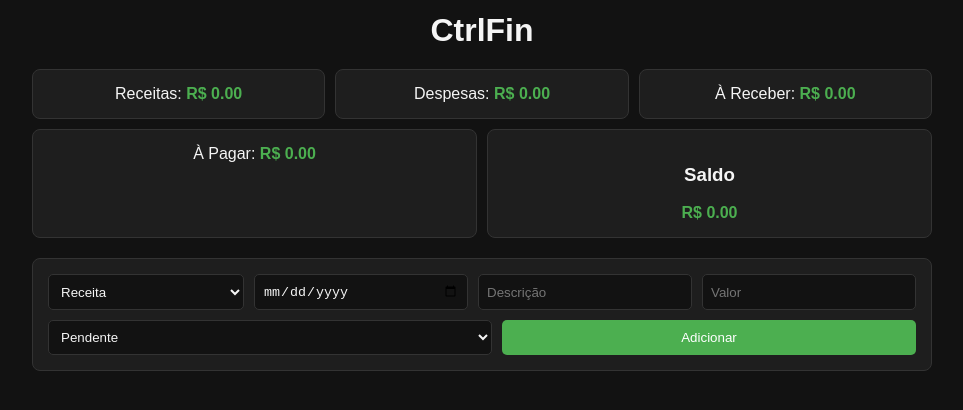
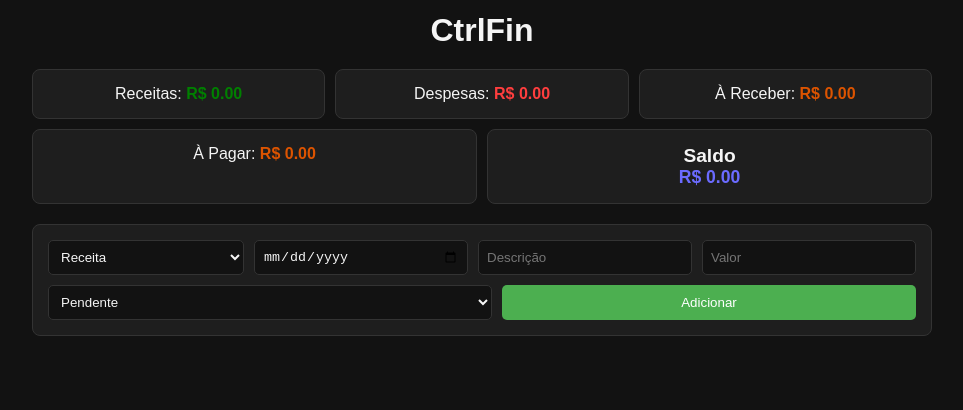
Before and after one commit to deoliveiratech/control-fin, a React (Vite) app: page / in a window 1280 px wide. Shown: the top 410 px of the page, without its empty margins (158-1121 px from the left). Built offline with nearby package versions, Linux system fonts and the light colour scheme; no server answers; the database is empty.

Commit message:
Refinamento Layout - Cores

```diff
--- a/src/App.css
+++ b/src/App.css
@@ -48,6 +48,11 @@ h1 {
   cursor: pointer;
 }
 
+.card h3 {
+  margin: 0;
+  font-size: 1.2rem;
+  color: var(--text-color);
+}
 .card strong {
   color: var(--accent-color);
 }
--- a/src/pages/Dashboard.jsx
+++ b/src/pages/Dashboard.jsx
@@ -62,23 +62,23 @@ function Dashboard() {
       <div className="dashboard">
         <div className="card" onClick={() => handleNavigate('receitas')}>
           Receitas:
-          <strong> R$ {totalReceitas.toFixed(2)}</strong>
+          <strong style={{color: 'green'}}> R$ {totalReceitas.toFixed(2)}</strong>
         </div>
         <div className="card" onClick={() => handleNavigate('despesas')}>
           Despesas:
-          <strong> R$ {totalDespesas.toFixed(2)}</strong>
+          <strong style={{color: '#ff3e3e'}}> R$ {totalDespesas.toFixed(2)}</strong>
         </div>
         <div className="card" onClick={() => handleNavigate('pendentes-receber')}>
           À Receber:
-          <strong> R$ {pendReceber.toFixed(2)}</strong>
+          <strong style={{color: '#dd5400'}}> R$ {pendReceber.toFixed(2)}</strong>
         </div>
         <div className="card" onClick={() => handleNavigate('pendentes-pagar')}>
           À Pagar:
-          <strong> R$ {pendPagar.toFixed(2)}</strong>
+          <strong style={{color: '#dd5400'}}> R$ {pendPagar.toFixed(2)}</strong>
         </div>
         <div className="card">
           <h3>Saldo</h3>
-          <strong>R$ {saldo.toFixed(2)}</strong>
+          <strong style={{color: '#6b6bff', fontSize: '1.1rem'}}>R$ {saldo.toFixed(2)}</strong>
         </div>
       </div>
 
```
